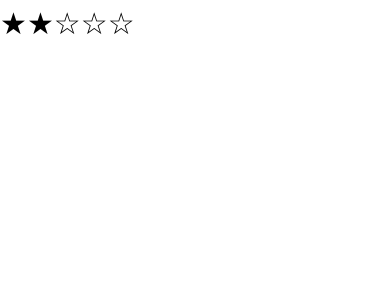
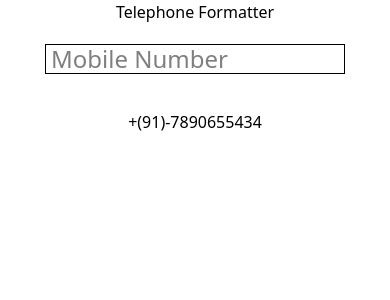
Before and after one commit to patelsweta2/Machine_coding, a React (Vite) app: page / in a window 390 px wide. Shown: the top 300 px of the page. Built offline with nearby package versions, Linux system fonts and the light colour scheme.

Commit message:
telephone  formatter is complete

```diff
--- a/src/App.tsx
+++ b/src/App.tsx
@@ -2,7 +2,8 @@
 // import ImageGallery from "./components/ImageGallery"
 // import Accordion from "./components/Accordion"
 // import GuessNum from "./components/GuessNum"
-import StarRating from "./components/StarRating"
+// import StarRating from "./components/StarRating"
+import TelephoneFormatter from "./components/TelephoneFormatter"
 
 function App() {
   return (
@@ -11,7 +12,8 @@ function App() {
       {/* <Counter1/> */}
       {/* <Accordion/> */}
       {/* <GuessNum/> */}
-      <StarRating />
+      {/* <StarRating /> */}
+      <TelephoneFormatter />
     </div>
   )
 }
--- a/src/components/StarRating.tsx
+++ b/src/components/StarRating.tsx
@@ -14,9 +14,12 @@ const StarRating = () => {
     const total = 5;
     const [rating, setRating] = useState(value || 0);
     const [selection, setSelection] = useState(0);
-    const starArray = useMemo(() => Array.from({ length: total }), [total]);
+    const starArray = useMemo(() => {
+        return Array.from({ length: total });
+    }, [total]);
 
     const onHover = (event: any) => {
+        console.log("event", event.target.dataset)
         setSelection(event.target.dataset?.starId ?? 0);
     }
 
--- /dev/null
+++ b/src/components/TelephoneFormatter.tsx
@@ -0,0 +1,25 @@
+import { useState, type ChangeEvent } from 'react'
+
+const TelephoneFormatter = () => {
+    const [phoneVal, setPhoneVal] = useState("");
+    const getStringsWithNumbersOnly = (str: string) => [...str].filter((v) => Number.isInteger(+v) && v !== " ").join("");
+    const str = "a24bugh788";
+    console.log([...str].filter((v) => Number.isInteger(+v)))
+    const formatString = (e: ChangeEvent<HTMLInputElement>) => {
+        const numStr = getStringsWithNumbersOnly(e.target.value);
+        setPhoneVal(numStr.length > 2 ? "+(" + numStr.substring(0, 2) + ")-" + numStr.substring(2) : numStr)
+    }
+    return (
+        <div style={{ display: "flex", justifyContent: "center", alignItems: "center", flexDirection: "column", maxHeight: "100vh", gap: "20px" }}>
+            <h2>Telephone Formatter</h2>
+            <div style={{ display: "flex", justifyContent: "center", alignItems: "center", flexDirection: "column", gap: "20px" }}>
+                <input type="tel" id='phone' maxLength={16} placeholder='Mobile Number' autoComplete='off' style={{ width: "300px", height: "30px", border: "1px solid black", padding: "5px", fontSize: "1.5rem", marginBottom: "1rem" }} value={phoneVal} onChange={formatString} />
+                <div>
+                    <label htmlFor="phone">+(91)-7890655434</label>
+                </div>
+            </div>
+        </div>
+    )
+}
+
+export default TelephoneFormatter
```
